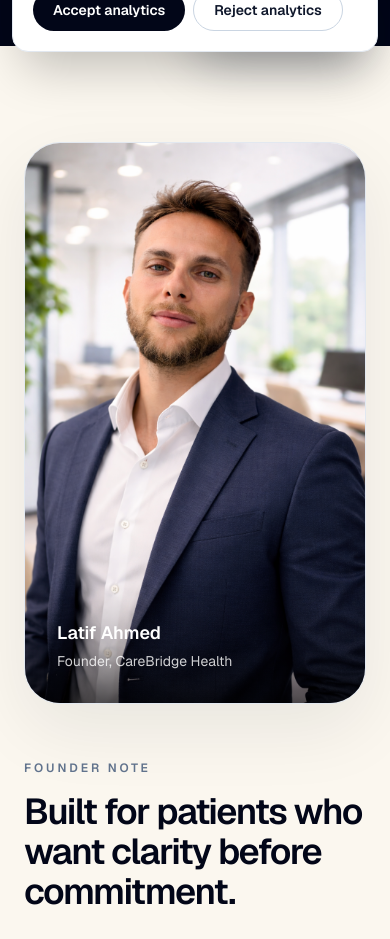
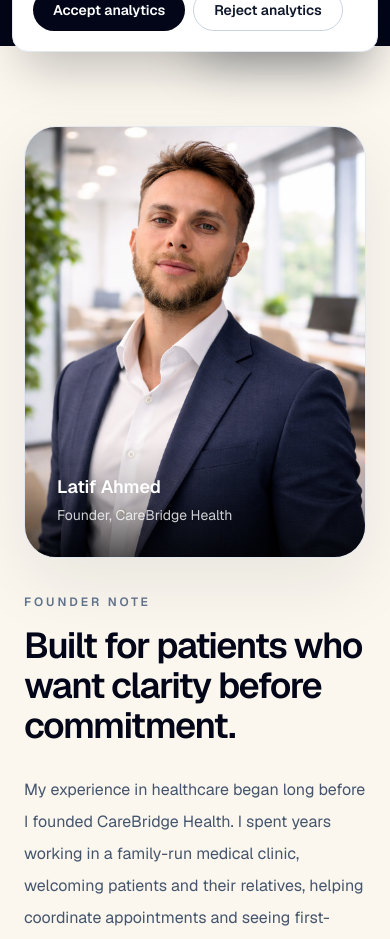
Before and after one commit to LyatifAhmed/carebridgehealth, a Next.js app: page /about in a window 390 px wide. Shown: the part 780-1719 px from the top of the page. Built offline with nearby package versions, Linux system fonts and the light colour scheme.

Commit message:
Let About founder article wrap alongside and beneath portrait (#10)
* Make About founder biography a responsive editorial article with floated portrait

* Fix About article closing markup for Next.js compilation

```diff
--- a/app/about/page.tsx
+++ b/app/about/page.tsx
@@ -67,14 +67,15 @@ export default function AboutPage() {
         </div>
       </section>
 
-      <section className="mx-auto grid max-w-6xl items-center gap-14 px-6 py-24 md:grid-cols-[0.9fr_1.1fr]">
-        <div className="relative overflow-hidden rounded-[36px] border border-slate-200 bg-white shadow-[0_25px_70px_rgba(15,23,42,0.08)]">
-          <div className="relative h-[560px]">
+      <section className="mx-auto max-w-6xl px-6 py-20 md:py-24">
+        <article className="flow-root">
+          <figure className="relative mb-9 overflow-hidden rounded-[32px] border border-slate-200 bg-white shadow-[0_25px_70px_rgba(15,23,42,0.08)] lg:float-left lg:mb-6 lg:mr-12 lg:w-[39%]">
+            <div className="relative h-[430px] w-full sm:h-[500px] lg:h-[515px]">
             <Image
               src="/Lyatif-Ahmed-Redzheb-Founder-of-BetaOffice.png"
               alt="Latif Ahmed, founder of CareBridge Health"
               fill
-              sizes="(max-width: 767px) 90vw, 40vw"
+              sizes="(max-width: 1023px) 90vw, 39vw"
               className="object-cover object-[center_25%]"
               priority
             />
@@ -85,12 +86,12 @@ export default function AboutPage() {
                 Founder, CareBridge Health
               </p>
             </div>
-          </div>
-        </div>
+            </div>
+          </figure>
 
-        <div>
-          <p className="text-xs font-semibold uppercase tracking-[0.24em] text-slate-500">
-            Founder note
+          <div>
+            <p className="text-xs font-semibold uppercase tracking-[0.24em] text-slate-500">
+              Founder note
           </p>
 
           <h2 className="mt-4 text-4xl font-semibold tracking-[-0.04em] md:text-5xl">
@@ -137,7 +138,7 @@ export default function AboutPage() {
             </p>
           </div>
 
-          <div className="mt-9 flex flex-wrap gap-3">
+          <div className="clear-both mt-9 flex flex-wrap gap-3">
             <a
               href="https://www.linkedin.com/in/lyatif-ahmed-redzheb/"
               target="_blank"
@@ -154,7 +155,8 @@ export default function AboutPage() {
               Request private review
             </Link>
           </div>
-        </div>
+          </div>
+        </article>
       </section>
 
       <section className="bg-white py-24">
```
